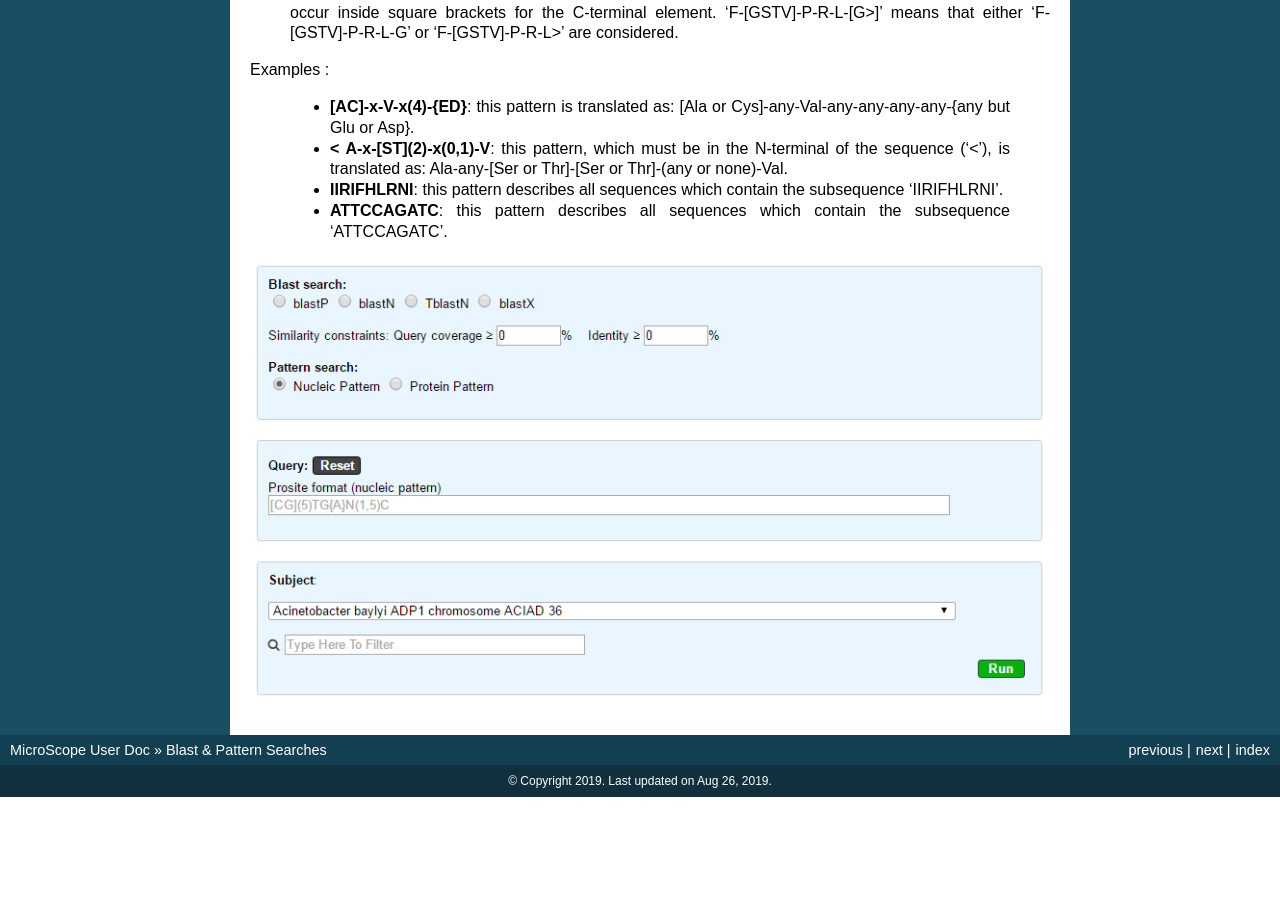
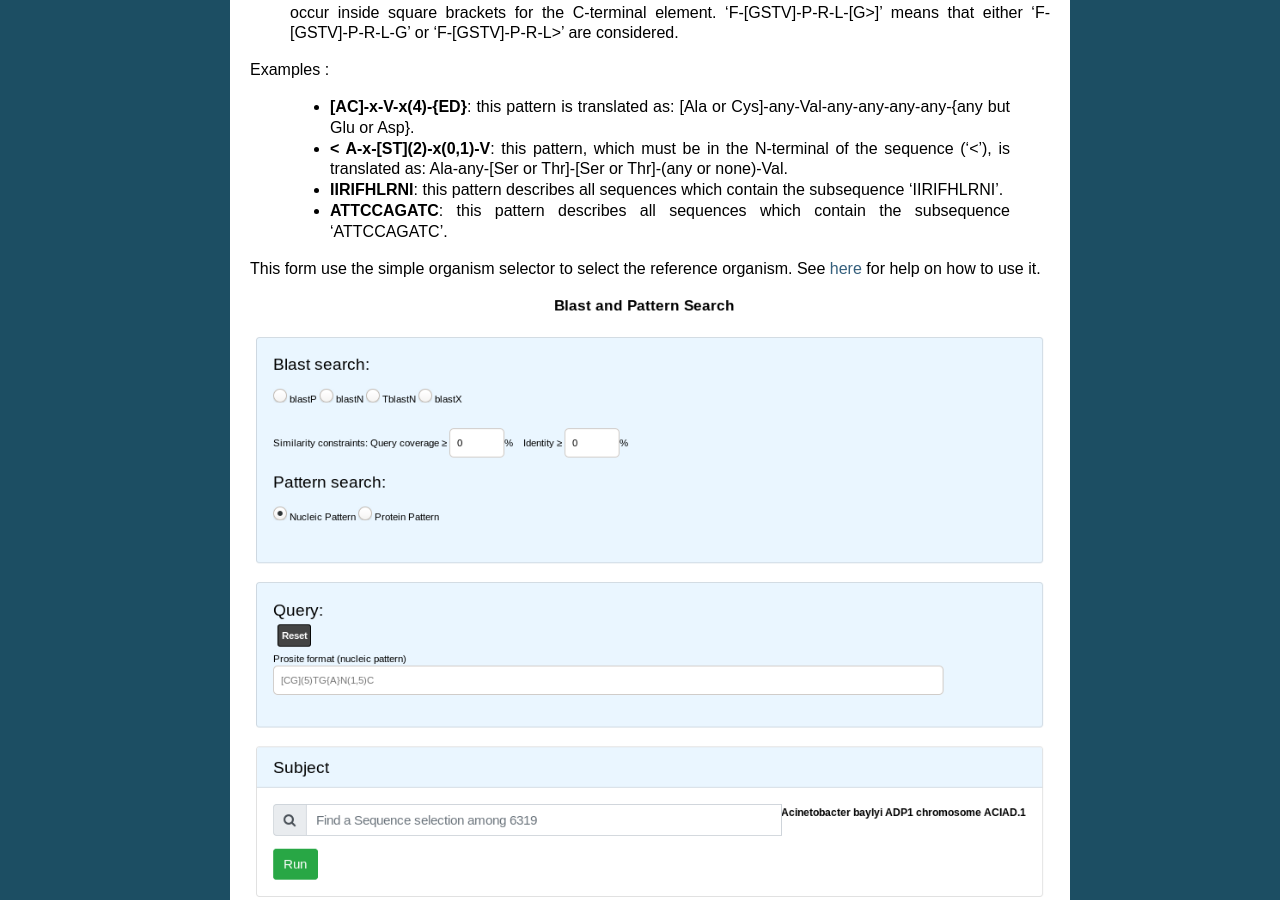
Before and after one commit to labgem/microscope-user-doc, a Sphinx documentation site: the page built from docs/content/search/blast.rst, in a window 1280 px wide and 900 px high, scrolled down 1839 px. Built offline with Sphinx 7.4.7, drawn with Linux system fonts in a browser that asks for light colours; formulas are drawn with MathJax 3; before the commit the page ends 2636 px from its top, so only the background shows below that.

Commit message:
Update image and add link to selector.

```diff
--- a/docs/content/search/blast.rst
+++ b/docs/content/search/blast.rst
@@ -65,4 +65,7 @@ Examples :
 
   * **ATTCCAGATC**: this pattern describes all sequences which contain the subsequence 'ATTCCAGATC'.
 
-.. image:: img/pattern.PNG
+This form use the simple organism selector to select the reference organism.
+See :ref:`here <simple-selector>` for help on how to use it.
+
+.. image:: img/pattern.png
```
Also changed, not shown: docs/content/search/img/pattern.PNG (deleted), docs/content/search/img/pattern.png (added).
